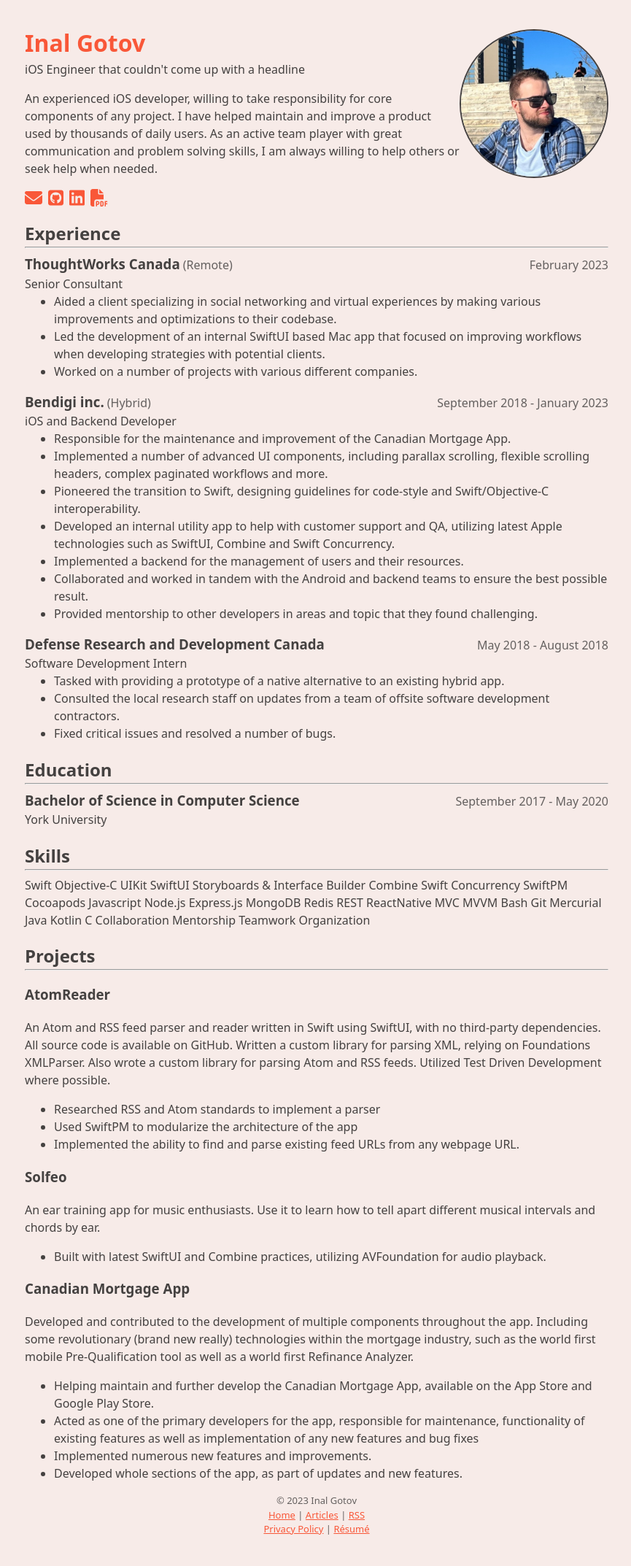
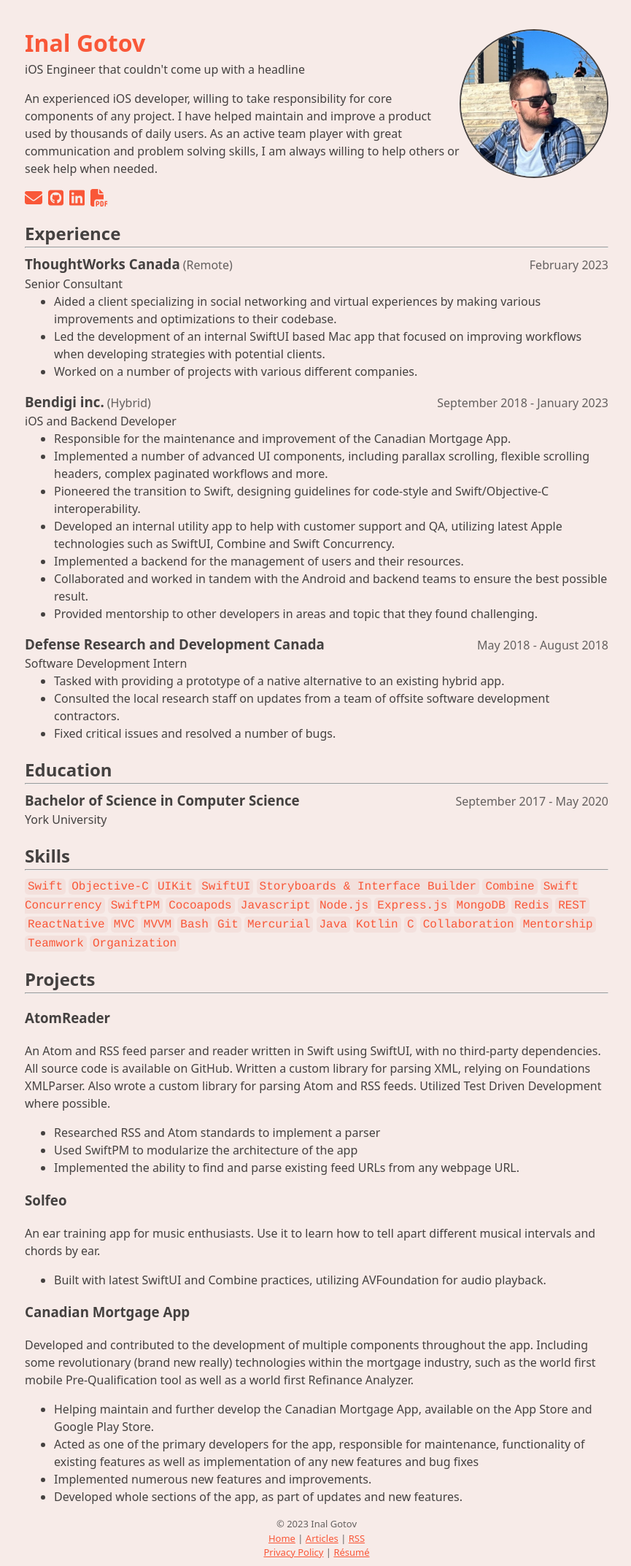
Before and after one commit to sketch204/sketch204.github.io, a Jekyll site: the page built from resume.html, in a window 1280 px wide. Shown: the whole page at 73% size, without its empty margins (206-1071 px from the left). Built offline with Jekyll 4.4.1, drawn with Linux system fonts in a browser that asks for light colours; nearby versions of some CDN libraries; before the commit the page ends 2114 px from its top, so only the background shows below that.

Commit message:
Update skills section styling

```diff
--- a/assets/css/cv.css
+++ b/assets/css/cv.css
@@ -78,7 +78,13 @@
     }
   }
 
-  .cvSkill {
-
+  .skills {
+    span {
+      font-family: Courier, monospace;
+      color: var(--code-text-color);
+      background-color: var(--code-background-color);
+      padding: 2px 4px;
+      border-radius: 5px;
+    }
   }
 }
--- a/resume.html
+++ b/resume.html
@@ -129,35 +129,35 @@ description: Inal's Resume
     <h2>Skills</h2>
     <hr/>
 
-    <div class="cvSkills">
-      <span class="cvSkill">Swift</span>
-      <span class="cvSkill">Objective-C</span>
-      <span class="cvSkill">UIKit</span>
-      <span class="cvSkill">SwiftUI</span>
-      <span class="cvSkill">Storyboards & Interface Builder</span>
-      <span class="cvSkill">Combine</span>
-      <span class="cvSkill">Swift Concurrency</span>
-      <span class="cvSkill">SwiftPM</span>
-      <span class="cvSkill">Cocoapods</span>
-      <span class="cvSkill">Javascript</span>
-      <span class="cvSkill">Node.js</span>
-      <span class="cvSkill">Express.js</span>
-      <span class="cvSkill">MongoDB</span>
-      <span class="cvSkill">Redis</span>
-      <span class="cvSkill">REST</span>
-      <span class="cvSkill">ReactNative</span>
-      <span class="cvSkill">MVC</span>
-      <span class="cvSkill">MVVM</span>
-      <span class="cvSkill">Bash</span>
-      <span class="cvSkill">Git</span>
-      <span class="cvSkill">Mercurial</span>
-      <span class="cvSkill">Java</span>
-      <span class="cvSkill">Kotlin</span>
-      <span class="cvSkill">C</span>
-      <span class="cvSkill">Collaboration</span>
-      <span class="cvSkill">Mentorship</span>
-      <span class="cvSkill">Teamwork</span>
-      <span class="cvSkill">Organization</span>
+    <div class="skills">
+      <span>Swift</span>
+      <span>Objective-C</span>
+      <span>UIKit</span>
+      <span>SwiftUI</span>
+      <span>Storyboards & Interface Builder</span>
+      <span>Combine</span>
+      <span>Swift Concurrency</span>
+      <span>SwiftPM</span>
+      <span>Cocoapods</span>
+      <span>Javascript</span>
+      <span>Node.js</span>
+      <span>Express.js</span>
+      <span>MongoDB</span>
+      <span>Redis</span>
+      <span>REST</span>
+      <span>ReactNative</span>
+      <span>MVC</span>
+      <span>MVVM</span>
+      <span>Bash</span>
+      <span>Git</span>
+      <span>Mercurial</span>
+      <span>Java</span>
+      <span>Kotlin</span>
+      <span>C</span>
+      <span>Collaboration</span>
+      <span>Mentorship</span>
+      <span>Teamwork</span>
+      <span>Organization</span>
     </div>
   </section>
 
```
